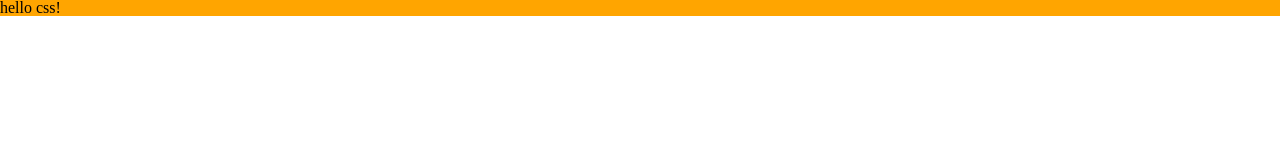
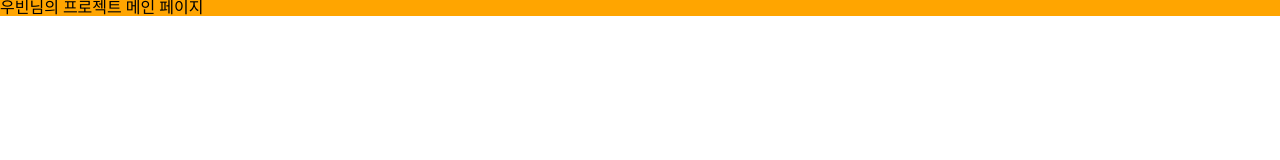
Before and after one commit to dnqls9875/team-project, a website built with Vite: page index.html in a window 1280 px wide. Built offline with nearby package versions, Linux system fonts and the light colour scheme.

```diff
--- a/index.html
+++ b/index.html
@@ -1,7 +1,7 @@
 <!doctype html>
 <html lang="ko-KR">
   <head>
-    <title>Vite Pure css</title>
+    <title>6조의 바닐라 프로젝트</title>
     <meta charset="UTF-8" />
     <link rel="icon" type="image/svg+xml" href="/vite.svg" />
     <link rel="stylesheet" href="/src/styles/style.css" />
@@ -10,10 +10,6 @@
     <script type="module" src="/main.js"></script>
   </head>
   <body>
-    <div id="app">
-      hello css!
-    </div>
-
-
+    <div id="app">우빈님의 프로젝트 메인 페이지</div>
   </body>
 </html>
```
